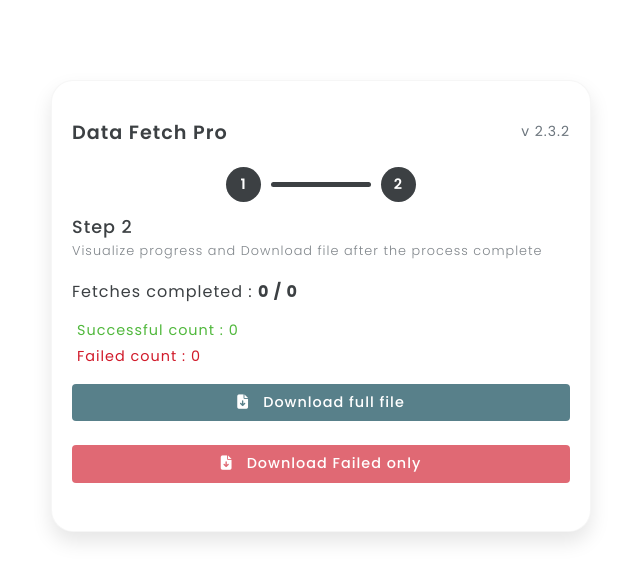
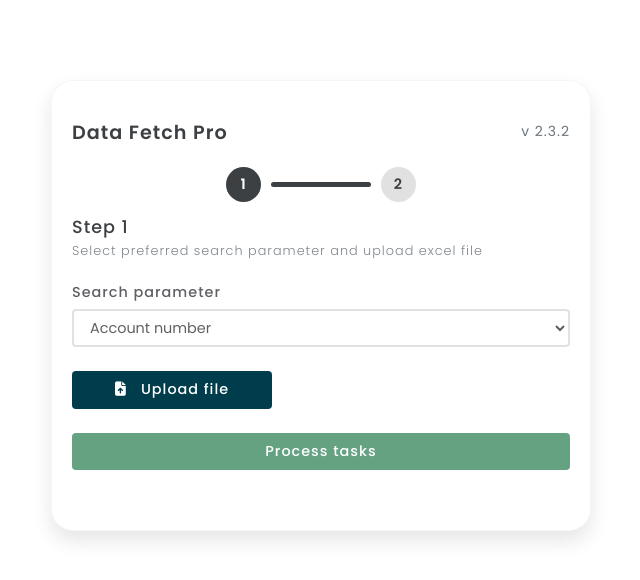
Before and after one commit to theborzzardie/test, an Angular app: page / in a window 1280 px wide. Shown: the top 580 px of the page, without its empty margins (319-959 px from the left). Built offline with nearby package versions, Linux system fonts and the light colour scheme; no server answers.

Commit message:
docs ready for deployment

```diff
--- a/src/app/tokens/tokens.component.html
+++ b/src/app/tokens/tokens.component.html
@@ -78,7 +78,7 @@
             </button>
 
             <button class="btn btn-failed mb-2" title="Download file" (click)="generateFailedSitesExcel()"
-              [disabled]="fileUploading || !sites.length || totalDone === 0 || totalDone !== sites.length"
+              [disabled]="fileUploading || !sites.length || totalDone === 0 || totalDone !== sites.length || fail === 0"
               sandbox="allow-downloads">
               <i class="fa-solid fa-file-arrow-down"></i> &nbsp; Download Failed only
             </button>
--- a/src/app/tokens/tokens.component.ts
+++ b/src/app/tokens/tokens.component.ts
@@ -35,7 +35,7 @@ export class TokensComponent implements OnInit {
   token: string = '';
   searching = false;
   type = 'accountReference';
-  step = 2;
+  step = 1;
   refreshPage = false;
 
 
```
Also changed, not shown: 3 other files (tests, documents, lock files or other folders).
